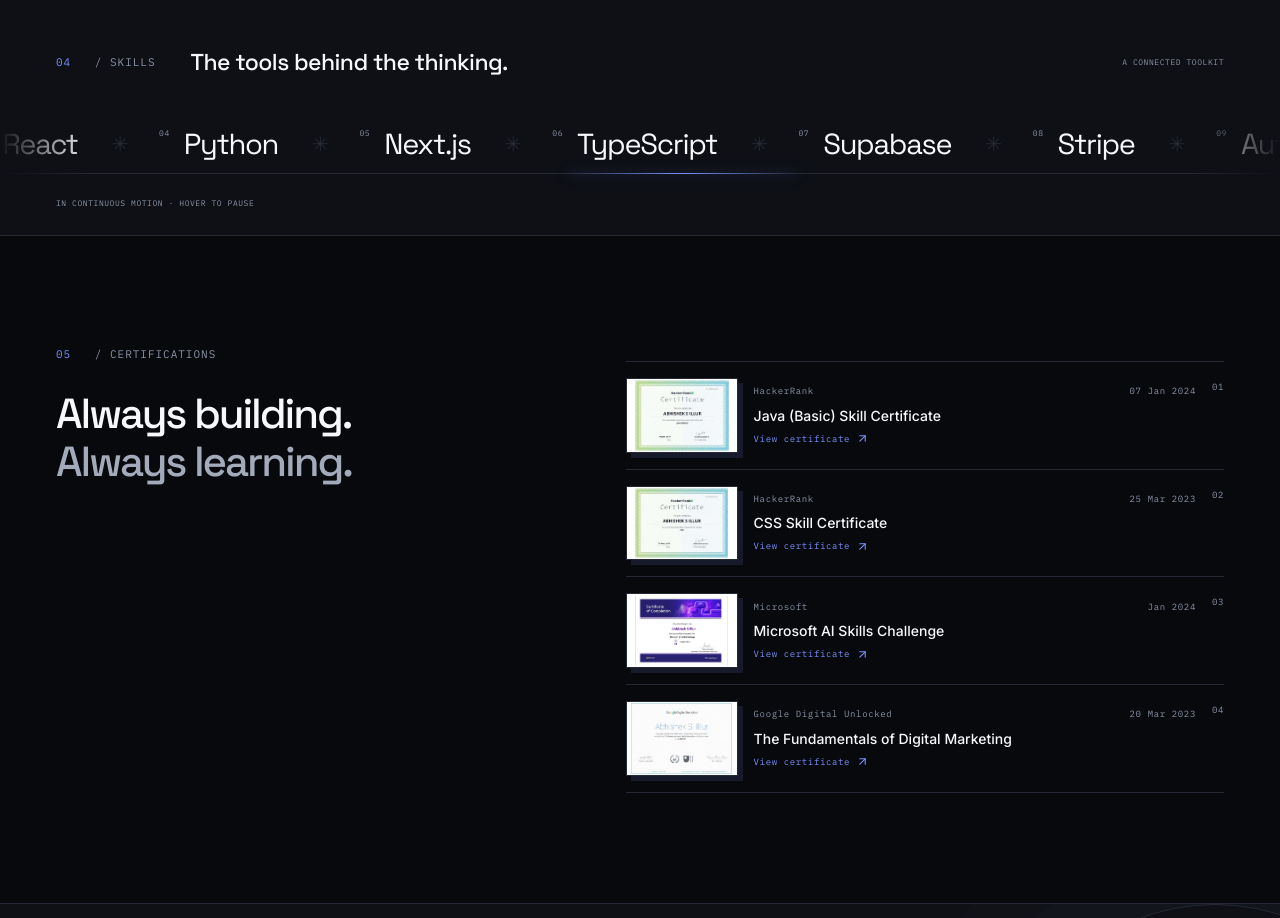
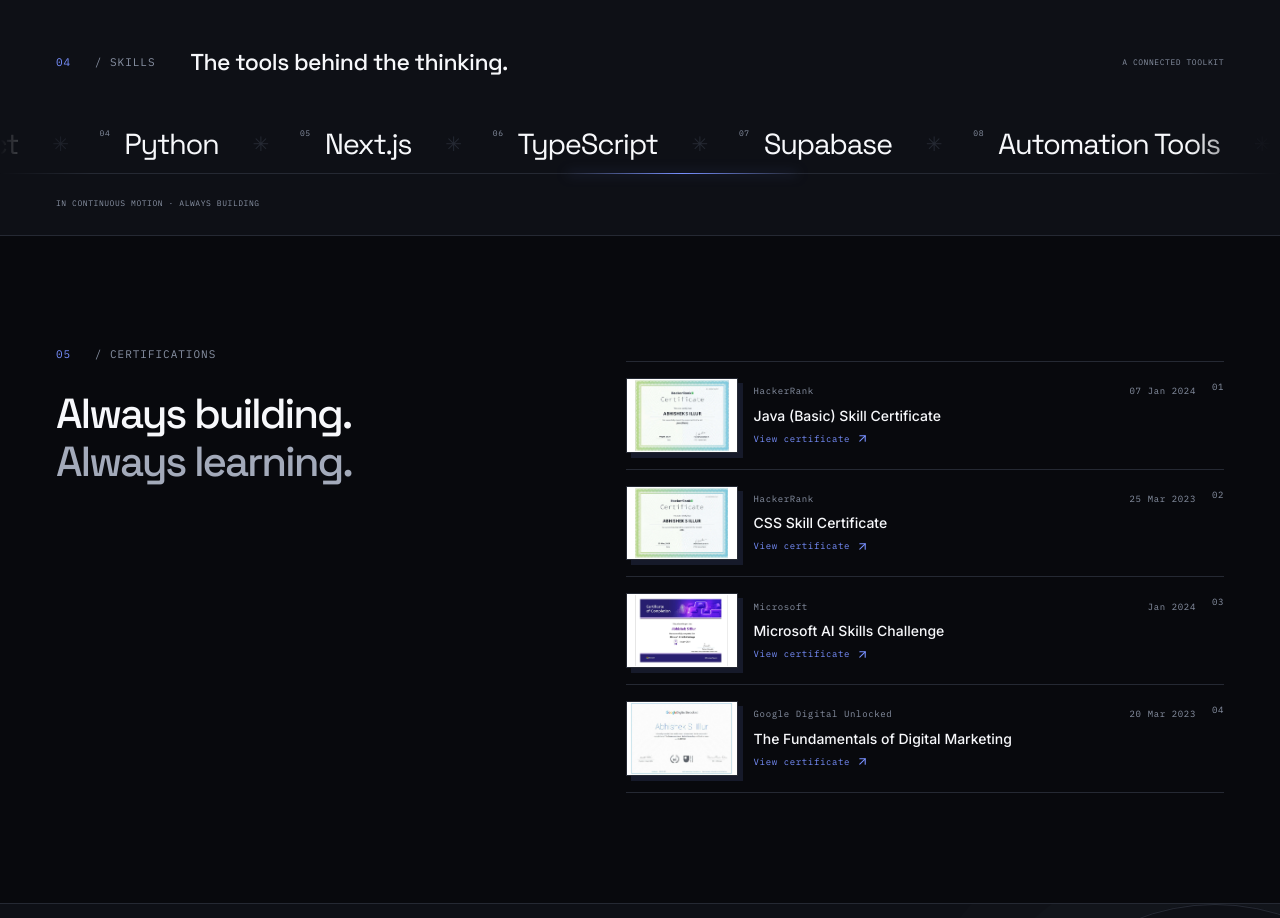
Before and after one commit to abhisheksillur2003/Abhi.UltraCore, a Next.js app: page / in a window 1280 px wide. Shown: the part 5260-6178 px from the top of the page. Built offline with nearby package versions, Linux system fonts and the light colour scheme.

Commit message:
Keep skills loop continuously moving

```diff
--- a/app/globals.css
+++ b/app/globals.css
@@ -1852,12 +1852,8 @@
 .skills-marquee {
   display: flex;
   width: max-content;
-  animation: skills-loop 34s linear infinite;
+  animation: skills-loop 28s linear infinite;
   will-change: transform;
-}
-.skills-rail:hover .skills-marquee,
-.skills-rail:focus-visible .skills-marquee {
-  animation-play-state: paused;
 }
 .skills-track {
   display: flex;
@@ -2891,6 +2887,12 @@
     animation: none !important;
     transition: none !important;
   }
+  .skills-marquee {
+    animation: skills-loop 28s linear infinite !important;
+  }
+  .skills-rail::after {
+    animation: skills-scan 5.5s ease-in-out infinite !important;
+  }
 }
 @media (max-width: 600px) {
   .hero h1 {
--- a/app/page.tsx
+++ b/app/page.tsx
@@ -114,7 +114,7 @@
             className="skills-rail"
             tabIndex={0}
             role="region"
-            aria-label="Technology skills moving horizontally; hover or focus to pause"
+            aria-label="Technology skills moving continuously in a horizontal loop"
           >
             <div className="skills-marquee">
               {[false, true].map((duplicate) => (
@@ -137,7 +137,7 @@
             </div>
           </div>
           <p className="skills-hint mono section-shell">
-            IN CONTINUOUS MOTION · HOVER TO PAUSE
+            IN CONTINUOUS MOTION · ALWAYS BUILDING
           </p>
         </section>
         <section
--- a/data/content.ts
+++ b/data/content.ts
@@ -60,7 +60,6 @@
   'Next.js',
   'TypeScript',
   'Supabase',
-  'Stripe',
   'Automation Tools',
   'SaaS Development',
 ];
```
